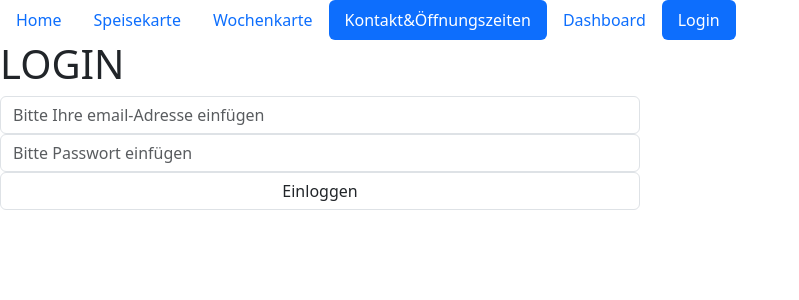
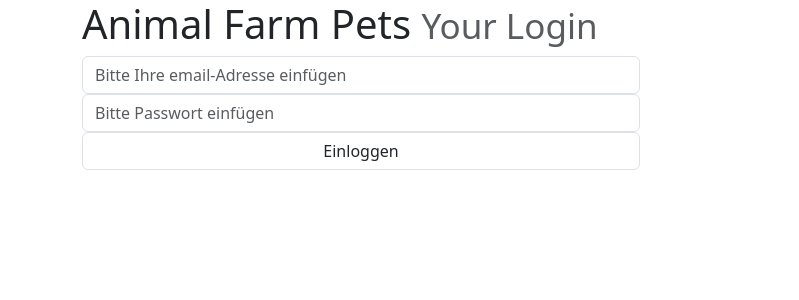
Before and after one commit to stefan44atvie/BE18_CR5_Ruedenauer, a PHP site: page /login.php in a window 1280 px wide. Shown: the top 300 px of the page, without its empty margins (0-799 px from the left). Run offline with PHP 8.4, Linux system fonts and the light colour scheme; data that the repository does not hold is empty.

Commit message:
lil codings

```diff
--- a/login.php
+++ b/login.php
@@ -79,36 +79,13 @@ require_once "components/db_connect.php";
 </head>
 <body>
 
- <!-- Hauptmenü oben  -->
- <nav class="nav nav-pills flex-column flex-sm-row opacity_dark50">
-<ul class="nav nav-pills">
-  <li class="nav-item">
-    <a class="nav-link" aria-current="page" href="index.php">Home</a>
-  </li>
-  <li class="nav-item">
-    <a class="nav-link" href="speisekarte.php">Speisekarte</a>
-  </li>
-  <li class="nav-item">
-    <a class="nav-link" href="wochenkarte.php">Wochenkarte</a>
-  </li>
-  <li class="nav-item">
-    <a class="nav-link active" href="kontakt.php">Kontakt&Öffnungszeiten</a>
-  </li>
-  <li class="nav-item">
-    <a class="nav-link" href="dashboard.php" tabindex="-1" aria-disabled="true">Dashboard</a>
-  </li>
-  <li class="nav-item">
-    <a class="nav-link active" href="login.php" tabindex="-1" aria-disabled="true">Login</a>
-  </li>
-</ul>
-</nav>
-<!-- Ende Hauptmenü  -->
 
-<div class="loginbox opacity_dark50 box_top5">
+
+<div class="container">
 
 <form class="w-50" method="POST" action="<?= htmlspecialchars($_SERVER['SCRIPT_NAME'])?>" enctype="multipart/form-data">
 
-                <h1 class="title_hours">LOGIN</h1>
+      <h1>Animal Farm Pets <small class="text-muted">Your Login</small></h1>
                   <input type="email" placeholder="Bitte Ihre email-Adresse einfügen" class="form-control" name="email" value="<?= $email ?>">
                   <span class="text-danger"><?= $emailError ?></span class="text-danger">
                   <input type="password" placeholder="Bitte Passwort einfügen" class="form-control" name= "password">
```
Also changed, not shown: createanimal.php (+29 -77 lines).
